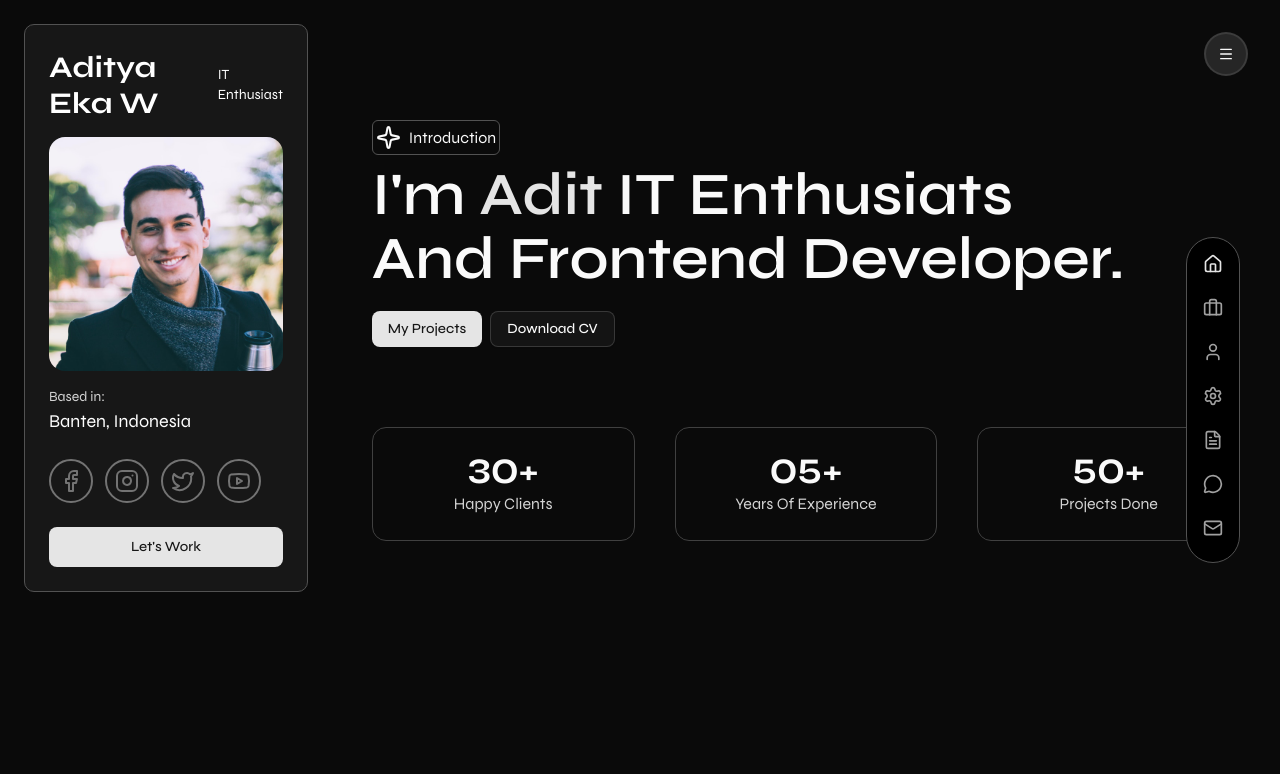
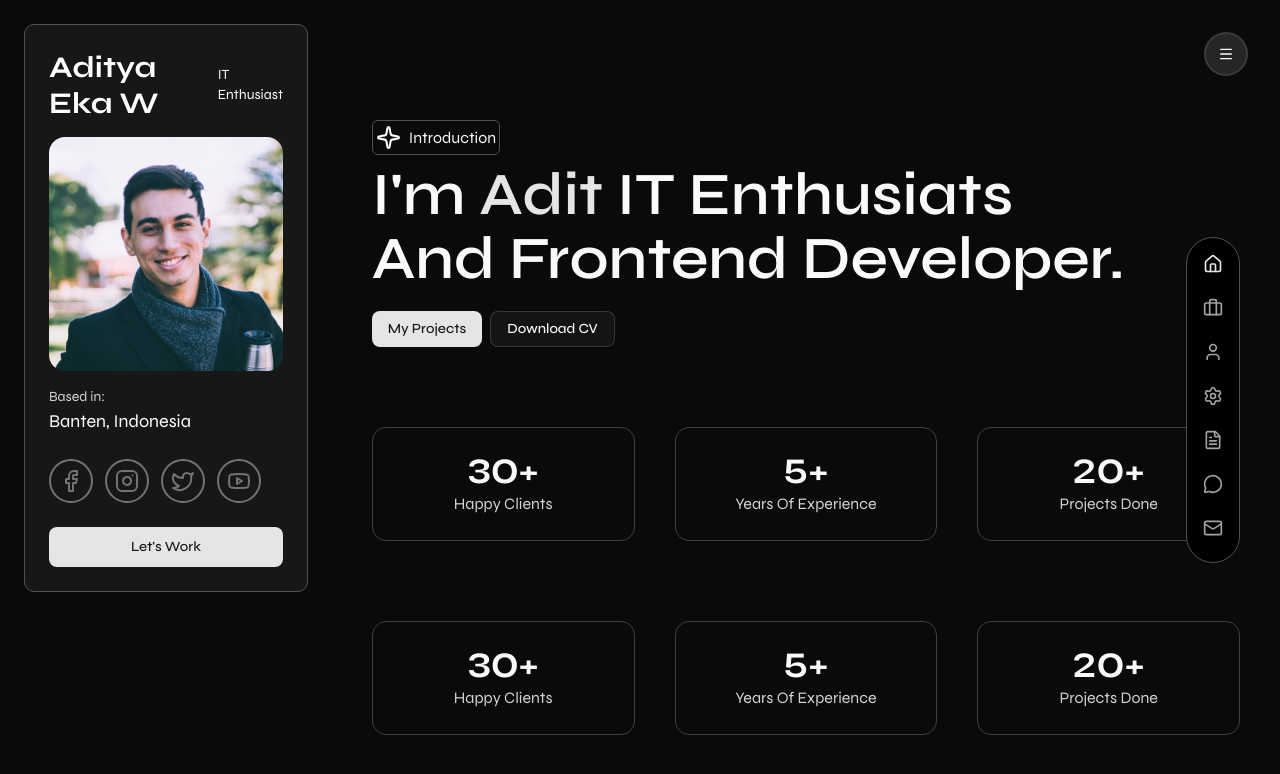
Before and after one commit to aditekaw/personal-portfolio-adit, a React (Vite) app: page / in a window 1280 px wide. Shown: the top 774 px of the page. Built offline with nearby package versions, Linux system fonts and the light colour scheme.

Commit message:
feat: adding Project section

```diff
--- a/src/App.tsx
+++ b/src/App.tsx
@@ -9,6 +9,7 @@
 import { useEffect } from 'react';
 import { Hero } from '@/components/Hero';
 import { Stats } from '@/components/Stats';
+import { Projects } from './components/Projects';
 
 /**
  * Components
@@ -19,6 +20,7 @@
     <main className='flex flex-col container mx-auto p-10 max-w-4xl lg:pr-10 lg:pl-0 lg:max-w-6xl'>
       <Hero />
       <Stats />
+      <Projects />
     </main>
   );
 };
--- /dev/null
+++ b/src/components/Projects.tsx
@@ -0,0 +1,44 @@
+/**
+ * @copyright aditekaw
+ * @license Apache-2.0 className="0"></Apache-2>
+ */
+
+/**
+ * Node modules
+ */
+import { motion } from 'motion/react';
+
+/**
+ * Custom modules
+ */
+import { fadeUp, staggerContainer } from '@/lib/animations';
+
+/**
+ * Constants
+ */
+import { statsData } from '@/constants';
+
+export const Projects = () => {
+  return (
+    <motion.section
+      initial='hidden'
+      whileInView='visible'
+      viewport={{ once: true, amount: 0.8 }}
+      variants={staggerContainer(0.6)}
+      className='grid grid-cols-1 sm:grid-cols-2 md:grid-cols-3 gap-10 mt-20'
+    >
+      {statsData.map((stats, i) => (
+        <motion.div
+          key={i}
+          variants={fadeUp}
+          className='border border-neutral-700 rounded-xl flex justify-center items-center flex-col py-6'
+        >
+          <p className='text-4xl capitalize font-bold lining-nums'>
+            {stats.number}
+          </p>
+          <p className='text-neutral-300'>{stats.label}</p>
+        </motion.div>
+      ))}
+    </motion.section>
+  );
+};
--- a/src/constants/index.tsx
+++ b/src/constants/index.tsx
@@ -220,11 +220,11 @@
     label: 'Happy Clients',
   },
   {
-    number: '05+',
+    number: '5+',
     label: 'Years Of Experience',
   },
   {
-    number: '50+',
+    number: '20+',
     label: 'Projects Done',
   },
 ];
```
